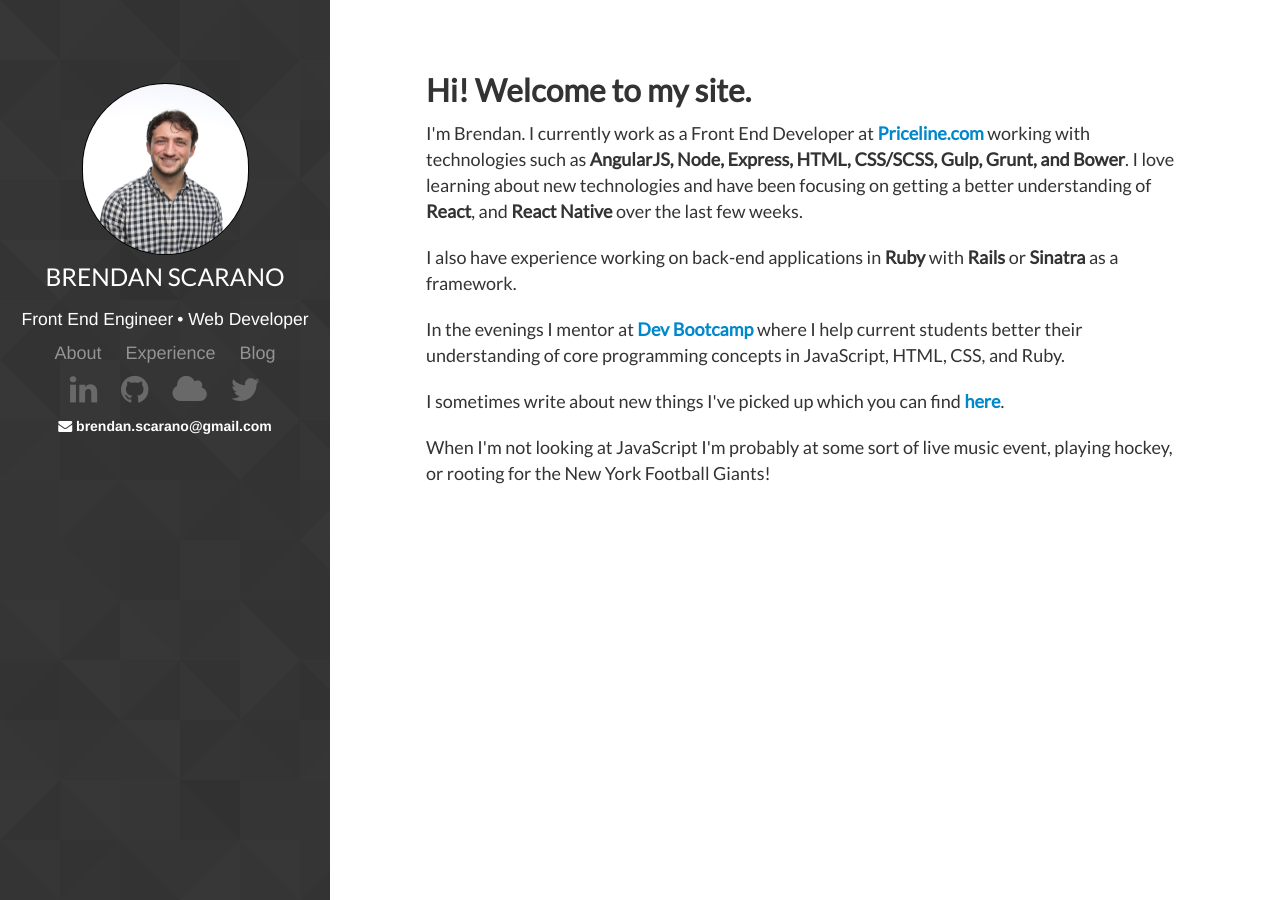
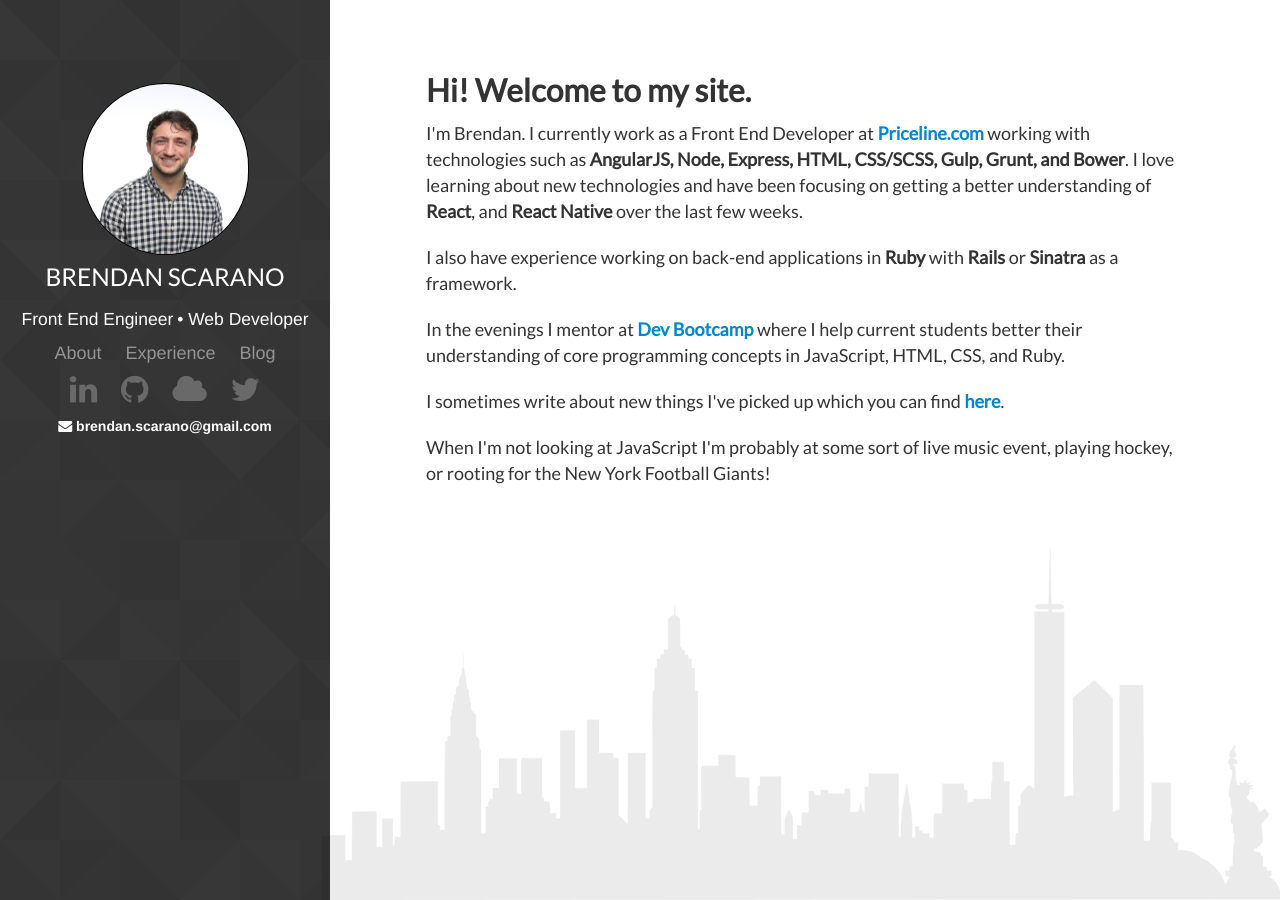
Before and after one commit to brendanscarano/brendanscarano.github.io, a Jekyll site: the page built from index.html, in a window 1280 px wide. Built offline with Jekyll 4.4.1, drawn with Linux system fonts in a browser that asks for light colours; nearby versions of some CDN libraries; Markdown is read by kramdown in place of the engine named in the settings; the list of posts is cut into pages by our own code.

Commit message:
added in picture of nyc for the about background and styling for it

```diff
--- a/_sass/_about.scss
+++ b/_sass/_about.scss
@@ -9,3 +9,11 @@
     font-weight: bold;
   }
 }
+
+.nyc-img {
+  position: fixed;
+  bottom: 0;
+  width: 75%;
+  right: -1px;
+  opacity: 0.08;
+}
--- a/index.html
+++ b/index.html
@@ -14,4 +14,6 @@ layout: default
   <p>I sometimes write about new things I've picked up which you can find <a href="/posts">here</a>.</p>
 
   <p>When I'm not looking at JavaScript I'm probably at some sort of live music event, playing hockey, or rooting for the New York Football Giants!</p>
+
+  <img class="nyc-img" src="assets/nyc.png"></p>
 </div>
```
Also changed, not shown: _sass/_timeline.scss (line endings or trailing spaces), assets/nyc.png (added), timeline/index.html (line endings or trailing spaces).
